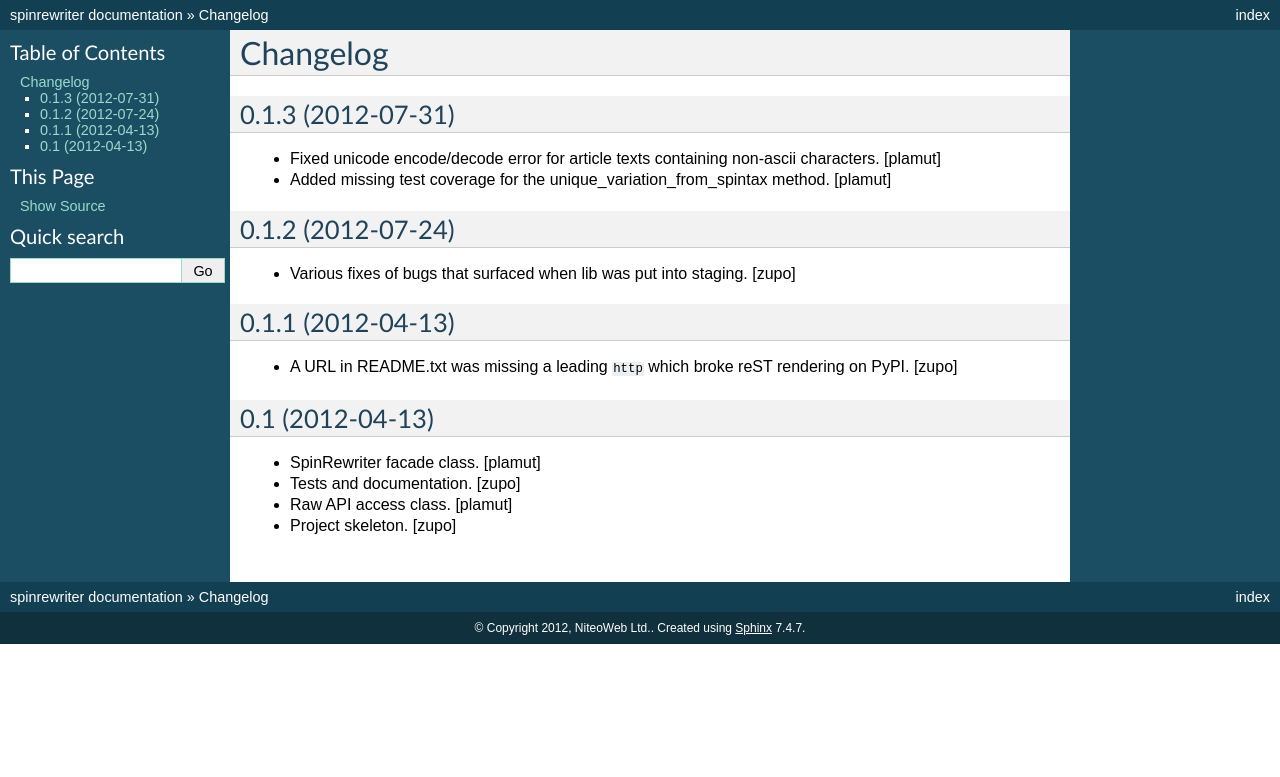
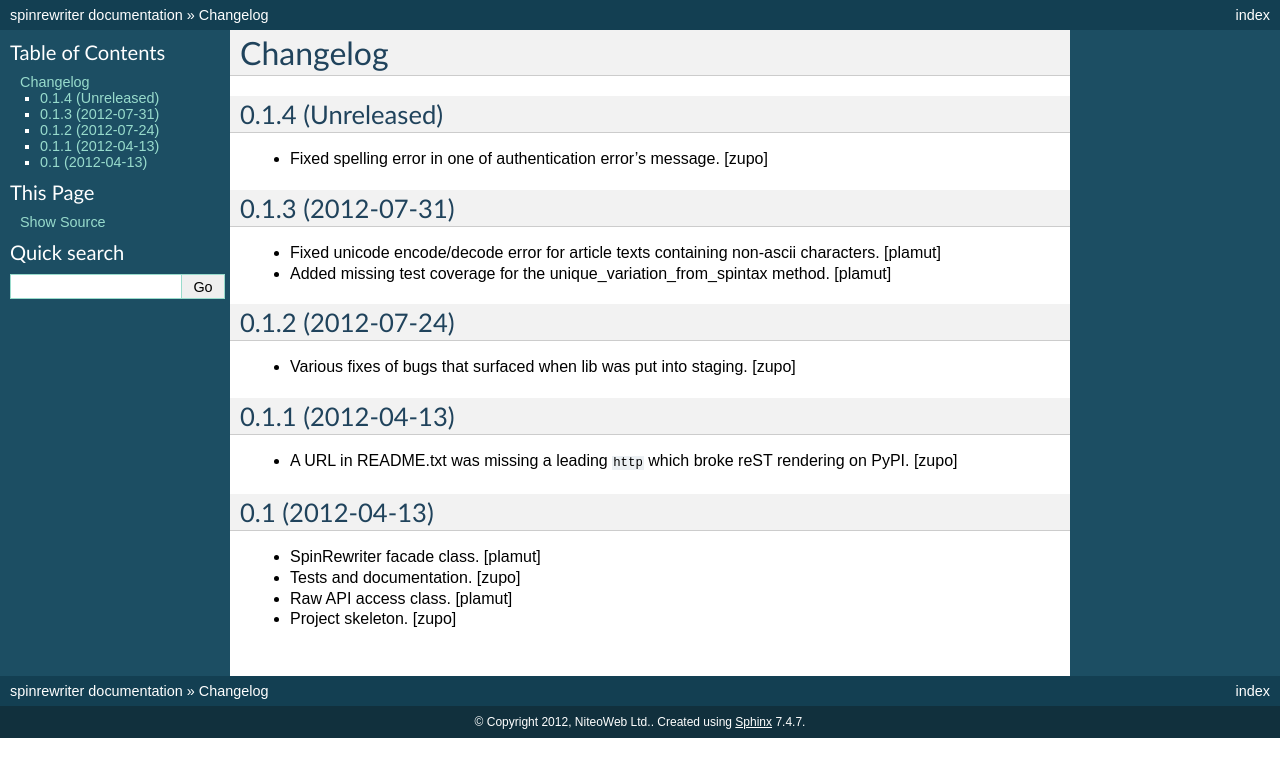
Before and after one commit to teamniteo/spinrewriter, a Sphinx documentation site: the page built from docs/HISTORY.rst, in a window 1280 px wide. Shown: the top 777 px of the page. Built offline with Sphinx 7.4.7, drawn with Linux system fonts in a browser that asks for light colours.

Commit message:
fix spelling error in a message of one of authentication errors

```diff
--- a/buildout.cfg
+++ b/buildout.cfg
@@ -20,7 +20,6 @@
 # =========================
 extensions += mr.developer
 sources = sources
-auto-checkout = *
 
 [sources]
 vvv = git git://github.com/miohtama/vvv.git
--- a/docs/HISTORY.rst
+++ b/docs/HISTORY.rst
@@ -1,5 +1,12 @@
 Changelog
 =========
+
+0.1.4 (Unreleased)
+------------------
+
+- Fixed spelling error in one of authentication error's message.
+  [zupo]
+
 
 0.1.3 (2012-07-31)
 ------------------
--- a/src/spinrewriter/__init__.py
+++ b/src/spinrewriter/__init__.py
@@ -184,7 +184,7 @@
             re.match(
                 error_msg,
                 r"Authentication failed."
-                r"Unique API key is not valid for this use.",
+                r"Unique API key is not valid for this user.",
                 re.IGNORECASE
             ) or
             re.match(
```
